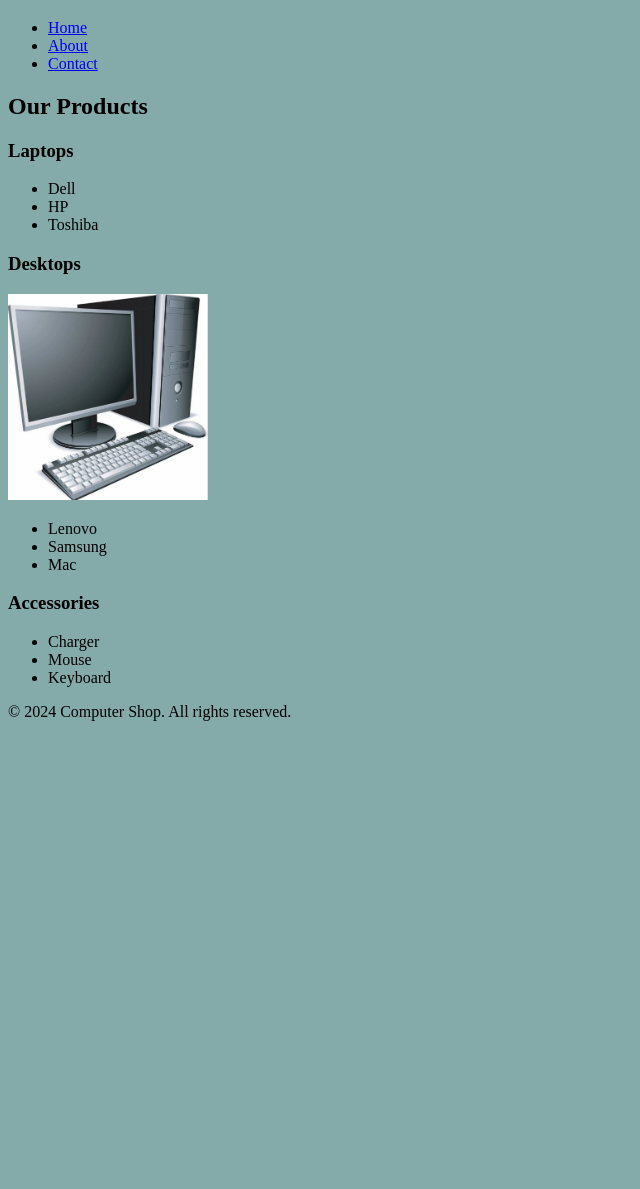
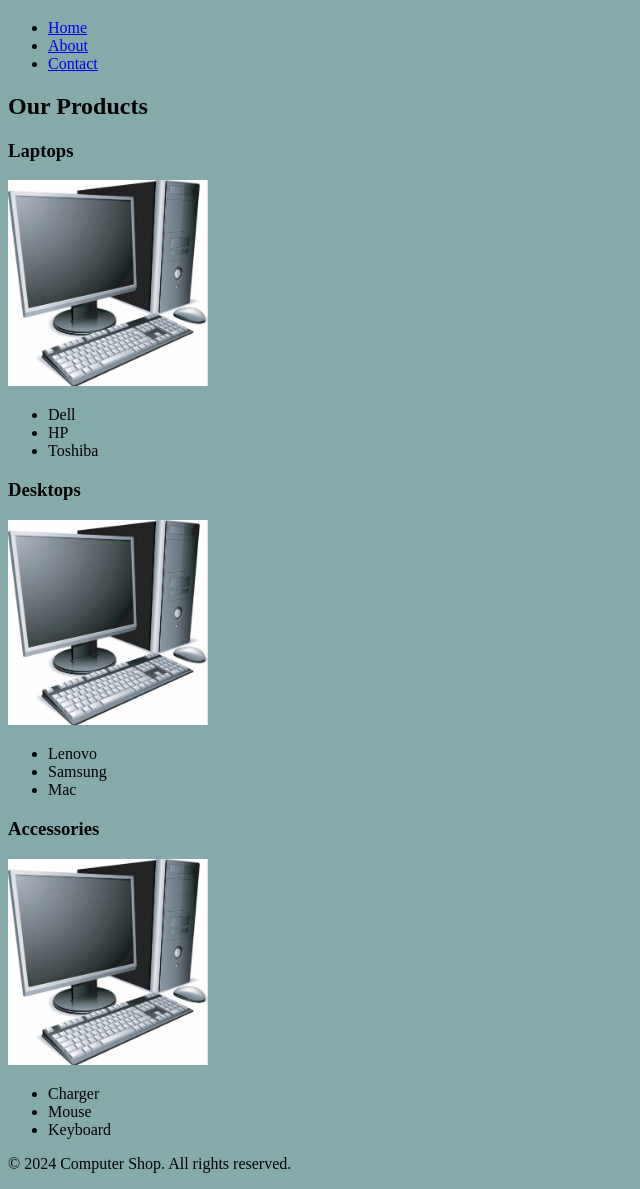
Before and after one commit to JackMwisa/HTML-assigment, a plain HTML site: page index.html in a window 1280 px wide. Shown: the part 61-1250 px from the top of the page, without its empty margins (0-640 px from the left). Before the commit the page ends 800 px from the top, so only its background shows below. Drawn offline with Linux system fonts and the light colour scheme.

Commit message:
Update index.html

```diff
--- a/index.html
+++ b/index.html
@@ -24,6 +24,8 @@
         <h2>Our Products</h2>
         <div class="product">
             <h3>Laptops</h3>
+            <img src="img/desktop.jpg" alt="laptops" width="200">
+
             <ul>
                 <li>Dell</li>
                 <li>HP</li>
@@ -41,6 +43,8 @@
         </div>
         <div class="product">
             <h3>Accessories</h3>
+            <img src="img/desktop.jpg" alt="Accessories" width="200">
+
             <ul>
                 <li>Charger</li>
                 <li>Mouse</li>
```
